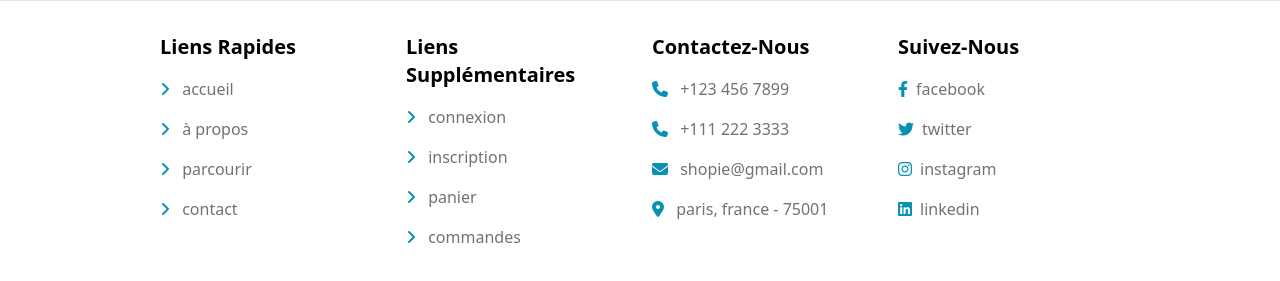
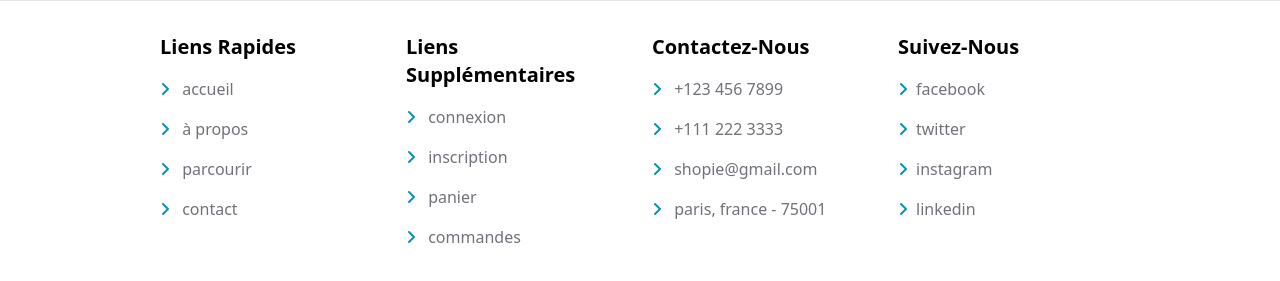
Before and after one commit to ClementBartholome/ecommerce-store, a PHP site: page / in a window 1280 px wide. Shown: the part 651-932 px from the top of the page. Run offline with PHP 8.4, Linux system fonts and the light colour scheme; data that the repository does not hold is empty; some libraries are stand-ins or nearby versions.

Commit message:
style links

```diff
--- a/views/template.php
+++ b/views/template.php
@@ -11,11 +11,11 @@
             <section class="flex p-8 items-center justify-between max-w-5xl m-auto">
                 <a href="index.php" class="text-3xl">Shopie<span class="text-blue-500">.</span></a>
                 <nav class="text-xl">
-                    <a class="mx-6" href="index.php">Accueil</a>
-                    <a class="mx-6" href="index.php?action=about">À propos</a>
-                    <a class="mx-6" href="index.php?action=parcourir">Parcourir</a>
-                    <a class="mx-6" href="index.php?action=contact">Contact</a>
-                    <a class="mx-6" href="index.php?action=admin">Admin</a>
+                    <a class="mx-6 hover:text-cyan-600 hover:underline" href="index.php">Accueil</a>
+                    <a class="mx-6 hover:text-cyan-600 hover:underline" href="index.php?action=about">À propos</a>
+                    <a class="mx-6 hover:text-cyan-600 hover:underline" href="index.php?action=parcourir">Parcourir</a>
+                    <a class="mx-6 hover:text-cyan-600 hover:underline" href="index.php?action=contact">Contact</a>
+                    <a class="mx-6 hover:text-cyan-600 hover:underline" href="index.php?action=admin">Admin</a>
                 </nav>
                 <div>
                 <a href="search_page.php"><i class="fas fa-search text-2xl ml-2"></i></a>
@@ -41,34 +41,34 @@
 
                 <div class="flex flex-col gap-4">
                     <h3 class="capitalize text-xl font-bold">liens rapides</h3>
-                    <a href="home.php" class="text-zinc-500"> <i class="fas fa-angle-right pr-2 text-cyan-600	"></i> accueil</a>
-                    <a href="about.php" class="text-zinc-500"> <i class="fas fa-angle-right pr-2 text-cyan-600	"></i> à propos</a>
-                    <a href="shop.php" class="text-zinc-500"> <i class="fas fa-angle-right pr-2 text-cyan-600	"></i> parcourir</a>
-                    <a href="contact.php" class="text-zinc-500"> <i class="fas fa-angle-right pr-2 text-cyan-600	"></i> contact</a>
+                    <a href="home.php" class="group text-zinc-500 hover:text-cyan-600"> <i class="fas fa-angle-right pr-2 text-cyan-600 duration-100 group-hover:pr-4"></i> accueil</a>
+                    <a href="about.php" class="group text-zinc-500 hover:text-cyan-600"> <i class="fas fa-angle-right pr-2 text-cyan-600 duration-100 group-hover:pr-4"></i> à propos</a>
+                    <a href="shop.php" class="group text-zinc-500 hover:text-cyan-600"> <i class="fas fa-angle-right pr-2 text-cyan-600 duration-100 group-hover:pr-4"></i> parcourir</a>
+                    <a href="contact.php" class="group text-zinc-500 hover:text-cyan-600"> <i class="fas fa-angle-right pr-2 text-cyan-600 duration-100 group-hover:pr-4"></i> contact</a>
                 </div>
 
                 <div class="flex flex-col gap-4">
                     <h3 class="capitalize text-xl font-bold">liens supplémentaires</h3>
-                    <a href="user_login.php" class="text-zinc-500"> <i class="fas fa-angle-right pr-2 text-cyan-600	"></i> connexion</a>
-                    <a href="user_register.php" class="text-zinc-500"> <i class="fas fa-angle-right pr-2 text-cyan-600	"></i> inscription</a>
-                    <a href="cart.php" class="text-zinc-500"> <i class="fas fa-angle-right pr-2 text-cyan-600	"></i> panier</a>
-                    <a href="orders.php" class="text-zinc-500"> <i class="fas fa-angle-right pr-2 text-cyan-600	"></i> commandes</a>
+                    <a href="user_login.php" class="group text-zinc-500 hover:text-cyan-600"> <i class="fas fa-angle-right pr-2 text-cyan-600 duration-100 group-hover:pr-4"></i> connexion</a>
+                    <a href="user_register.php" class="group text-zinc-500 hover:text-cyan-600"> <i class="fas fa-angle-right pr-2 text-cyan-600 duration-100 group-hover:pr-4"></i> inscription</a>
+                    <a href="cart.php" class="group text-zinc-500 hover:text-cyan-600"> <i class="fas fa-angle-right pr-2 text-cyan-600 duration-100 group-hover:pr-4"></i> panier</a>
+                    <a href="orders.php" class="group text-zinc-500 hover:text-cyan-600"> <i class="fas fa-angle-right pr-2 text-cyan-600 duration-100 group-hover:pr-4"></i> commandes</a>
                 </div>
 
                 <div class="flex flex-col gap-4">
                     <h3 class="capitalize text-xl font-bold">contactez-nous</h3>
-                    <a href="tel:1234567890" class="text-zinc-500"><i class="fas fa-phone pr-2 text-cyan-600	"></i> +123 456 7899</a>
-                    <a href="tel:11122233333" class="text-zinc-500"><i class="fas fa-phone pr-2 text-cyan-600	"></i> +111 222 3333</a>
-                    <a href="mailto:shopie@gmail.com" class="text-zinc-500"><i class="fas fa-envelope pr-2 text-cyan-600	"></i> shopie@gmail.com</a>
-                    <a href="https://www.google.com/myplace" class="text-zinc-500"><i class="fas fa-map-marker-alt pr-2 text-cyan-600	"></i> paris, france - 75001 </a>
+                    <a href="tel:1234567890" class="group text-zinc-500 hover:text-cyan-600"> <i class="fas fa-angle-right pr-2 text-cyan-600 duration-100 group-hover:pr-4"></i> +123 456 7899</a>
+                    <a href="tel:11122233333" class="group text-zinc-500 hover:text-cyan-600"> <i class="fas fa-angle-right pr-2 text-cyan-600 duration-100 group-hover:pr-4"></i> +111 222 3333</a>
+                    <a href="mailto:shopie@gmail.com" class="group text-zinc-500 hover:text-cyan-600"> <i class="fas fa-angle-right pr-2 text-cyan-600 duration-100 group-hover:pr-4"></i> shopie@gmail.com</a>
+                    <a href="https://www.google.com/myplace" class="group text-zinc-500 hover:text-cyan-600"> <i class="fas fa-angle-right pr-2 text-cyan-600 duration-100 group-hover:pr-4"></i> paris, france - 75001 </a>
                 </div>
 
                 <div class="flex flex-col gap-4">
                     <h3 class="capitalize text-xl font-bold">suivez-nous</h3>
-                    <a href="#" class="text-zinc-500"><i class="fab fa-facebook-f pr-2 text-cyan-600	"></i>facebook</a>
-                    <a href="#" class="text-zinc-500"><i class="fab fa-twitter pr-2 text-cyan-600	"></i>twitter</a>
-                    <a href="#" class="text-zinc-500"><i class="fab fa-instagram pr-2 text-cyan-600	"></i>instagram</a>
-                    <a href="#" class="text-zinc-500"><i class="fab fa-linkedin pr-2 text-cyan-600	"></i>linkedin</a>
+                    <a href="#" class="group text-zinc-500 hover:text-cyan-600"> <i class="fas fa-angle-right pr-2 text-cyan-600 duration-100 group-hover:pr-4"></i>facebook</a>
+                    <a href="#" class="group text-zinc-500 hover:text-cyan-600"> <i class="fas fa-angle-right pr-2 text-cyan-600 duration-100 group-hover:pr-4"></i>twitter</a>
+                    <a href="#" class="group text-zinc-500 hover:text-cyan-600"> <i class="fas fa-angle-right pr-2 text-cyan-600 duration-100 group-hover:pr-4"></i>instagram</a>
+                    <a href="#" class="group text-zinc-500 hover:text-cyan-600"> <i class="fas fa-angle-right pr-2 text-cyan-600 duration-100 group-hover:pr-4"></i>linkedin</a>
                 </div>
 
             </section>
```
